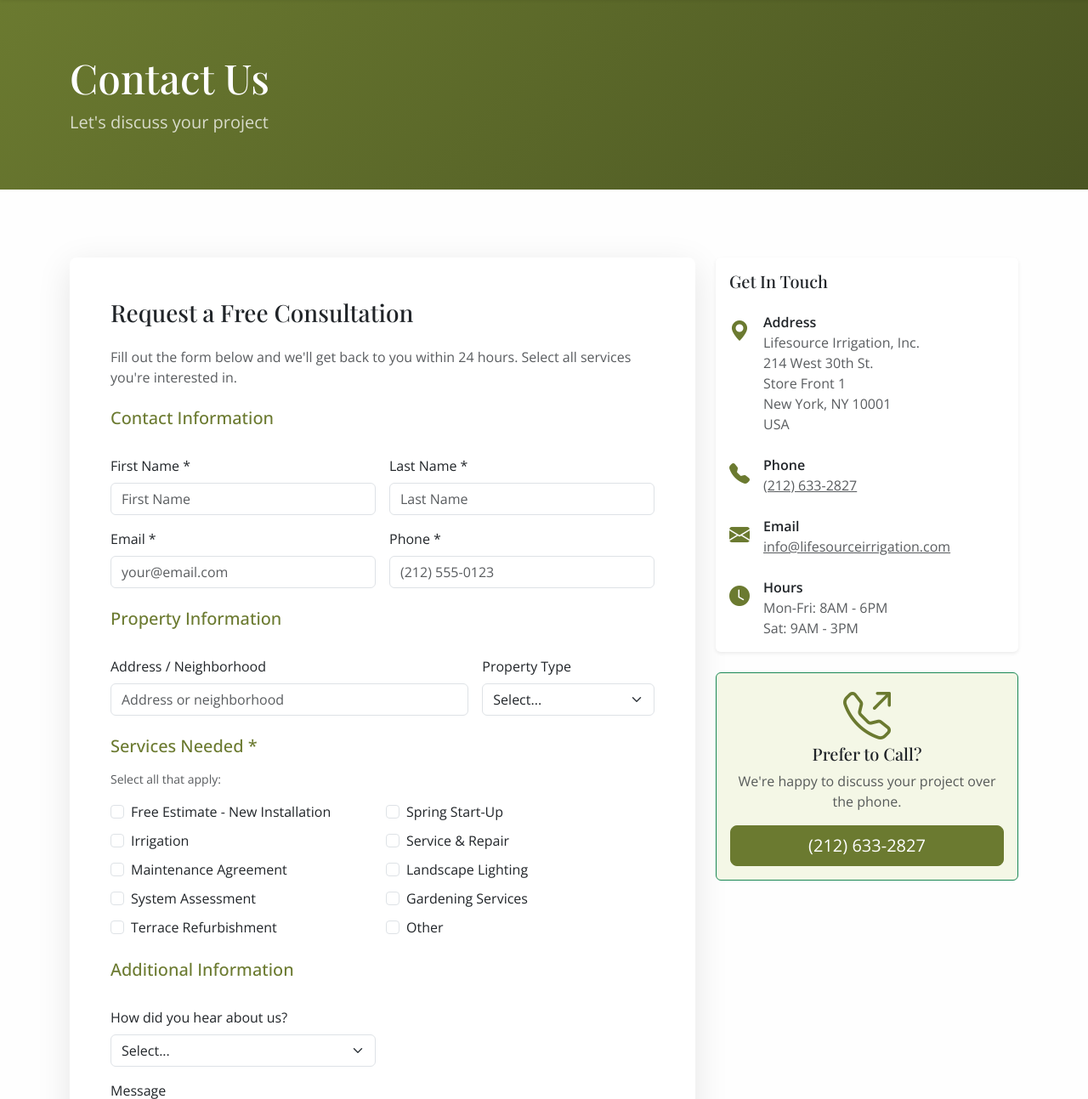
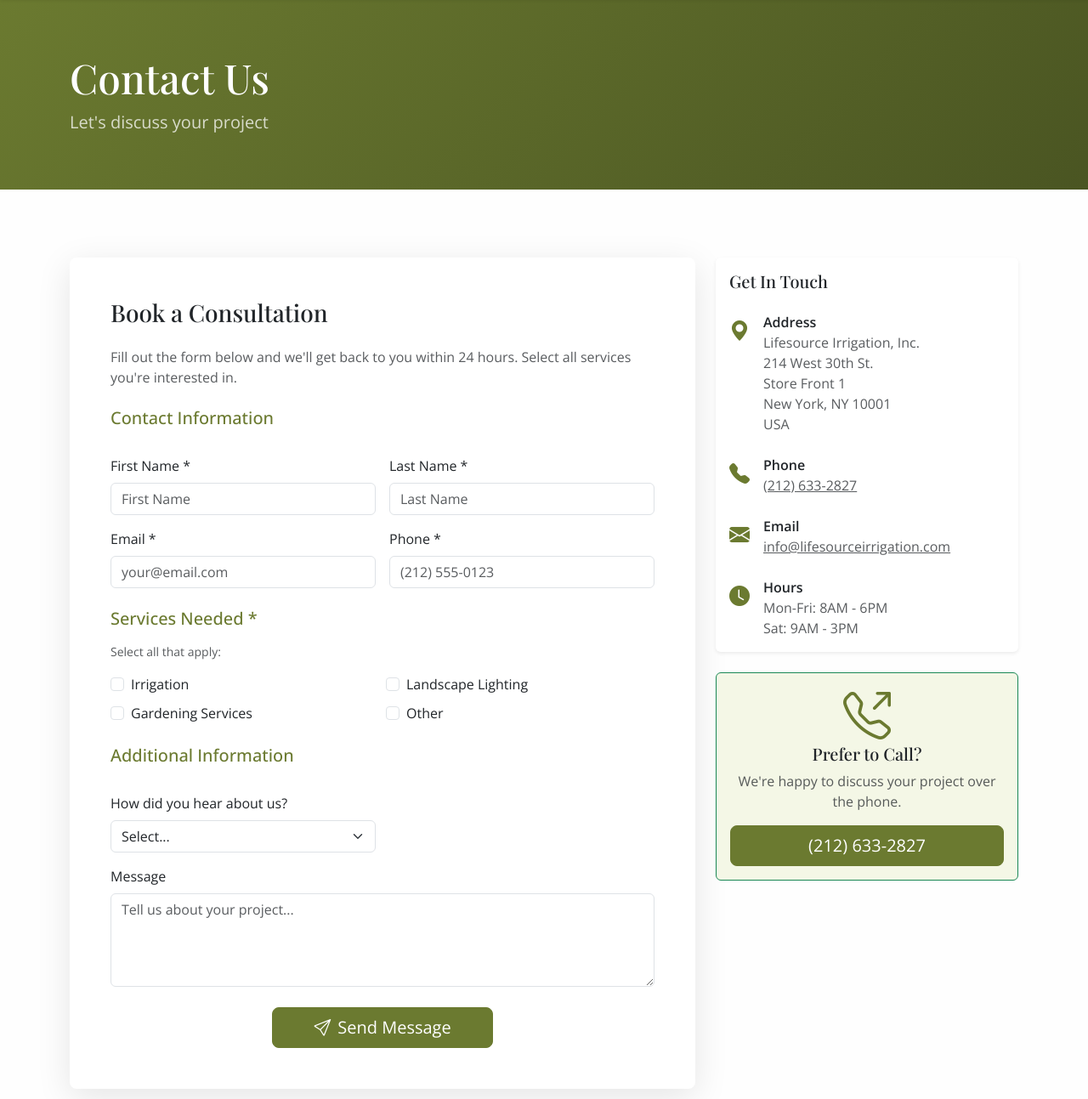
Before and after one commit to tigerpadla/lifesource-irrigation, a Django app: page /contact/ in a window 1280 px wide. Shown: the part 103-1396 px from the top of the page at 85% size. Run offline with Django 5.2, Linux system fonts and the light colour scheme; some libraries are stand-ins or nearby versions.

Commit message:
Update contact form and CTAs based on feedback

```diff
--- a/contact/models.py
+++ b/contact/models.py
@@ -4,15 +4,9 @@
 class ContactInquiry(models.Model):
     """Contact form submissions"""
     SERVICE_CHOICES = [
-        ('new_installation', 'Free Estimate - New Installation'),
-        ('spring_startup', 'Spring Start-Up'),
         ('irrigation', 'Irrigation'),
-        ('repair', 'Service & Repair'),
-        ('maintenance', 'Maintenance Agreement'),
         ('lighting', 'Landscape Lighting'),
-        ('assessment', 'System Assessment'),
         ('gardening', 'Gardening Services'),
-        ('refurbishment', 'Terrace Refurbishment'),
         ('other', 'Other'),
     ]
 
--- a/templates/contact/contact.html
+++ b/templates/contact/contact.html
@@ -20,7 +20,7 @@
             <!-- Contact Form -->
             <div class="col-lg-8 mb-5 mb-lg-0">
                 <div class="contact-form">
-                    <h3 class="mb-4">Request a Free Consultation</h3>
+                    <h3 class="mb-4">Book a Consultation</h3>
                     <p class="text-muted mb-4">
                         Fill out the form below and we'll get back to you within 24 hours.
                         Select all services you're interested in.
@@ -72,30 +72,6 @@
                                     {% if form.phone.errors %}
                                     <div class="invalid-feedback">{{ form.phone.errors.0 }}</div>
                                     {% endif %}
-                                </div>
-                            </div>
-                        </fieldset>
-
-                        <!-- Property Information -->
-                        <fieldset class="mb-4">
-                            <legend class="h5 mb-3 text-success">Property Information</legend>
-                            <div class="row g-3">
-                                <div class="col-md-8">
-                                    <label for="id_address" class="form-label">Address / Neighborhood</label>
-                                    <input type="text" name="address" id="id_address"
-                                           class="form-control" placeholder="Address or neighborhood"
-                                           value="{{ form.address.value|default:'' }}">
-                                </div>
-                                <div class="col-md-4">
-                                    <label for="id_property_type" class="form-label">Property Type</label>
-                                    <select name="property_type" id="id_property_type" class="form-select">
-                                        <option value="">Select...</option>
-                                        {% for value, label in form.fields.property_type.choices %}
-                                        {% if value %}
-                                        <option value="{{ value }}" {% if form.property_type.value == value %}selected{% endif %}>{{ label }}</option>
-                                        {% endif %}
-                                        {% endfor %}
-                                    </select>
                                 </div>
                             </div>
                         </fieldset>
--- a/templates/core/home.html
+++ b/templates/core/home.html
@@ -18,10 +18,6 @@
                     that set the balcony aglow, the LifeSource team is dedicated to understanding
                     client needs and delivering exceptional results.
                 </p>
-                <div class="mt-4 d-flex flex-column flex-sm-row gap-3">
-                    <a href="{% url 'contact:contact' %}" class="btn btn-success btn-lg px-5">Contact Us</a>
-                    <a href="{% url 'services:service_list' %}" class="btn btn-outline-success btn-lg px-4">Our Services</a>
-                </div>
             </div>
         </div>
     </div>
@@ -253,7 +249,7 @@
 <section class="py-section bg-success text-white text-center">
     <div class="container">
         <h2 class="mb-3">Ready to Transform Your Outdoor Space?</h2>
-        <p class="lead mb-4 opacity-75">Contact us today for a free consultation and estimate.</p>
+        <p class="lead mb-4 opacity-75">Contact us today for a consultation and estimate.</p>
         <a href="{% url 'contact:contact' %}" class="btn btn-light btn-lg px-5 text-success">Get Started</a>
     </div>
 </section>
--- a/templates/gallery/gallery.html
+++ b/templates/gallery/gallery.html
@@ -120,7 +120,7 @@
     <div class="container">
         <h2 class="mb-3">Want Your Space to Look This Good?</h2>
         <p class="lead mb-4 opacity-75">Let's discuss your project.</p>
-        <a href="{% url 'contact:contact' %}" class="btn btn-light btn-lg px-5 text-success">Get a Free Quote</a>
+        <a href="{% url 'contact:contact' %}" class="btn btn-light btn-lg px-5 text-success">Get a Quote</a>
     </div>
 </section>
 
--- a/templates/services/service_detail.html
+++ b/templates/services/service_detail.html
@@ -72,7 +72,7 @@
                     <div class="row align-items-center">
                         <div class="col-md-8">
                             <h4 class="mb-2">Interested in {{ service.title }} Services?</h4>
-                            <p class="text-muted mb-md-0">Get in touch for a free consultation and estimate.</p>
+                            <p class="text-muted mb-md-0">Get in touch for a consultation and estimate.</p>
                         </div>
                         <div class="col-md-4 text-md-end">
                             <a href="{% url 'contact:contact' %}" class="btn btn-success btn-lg">Contact Us</a>
--- a/templates/services/service_list.html
+++ b/templates/services/service_list.html
@@ -96,7 +96,7 @@
 <section class="py-section bg-success text-white text-center">
     <div class="container">
         <h2 class="mb-3">Ready to Get Started?</h2>
-        <p class="lead mb-4 opacity-75">Contact us for a free consultation and estimate.</p>
+        <p class="lead mb-4 opacity-75">Contact us for a consultation and estimate.</p>
         <a href="{% url 'contact:contact' %}" class="btn btn-light btn-lg px-5 text-success">Request a Quote</a>
     </div>
 </section>
```
